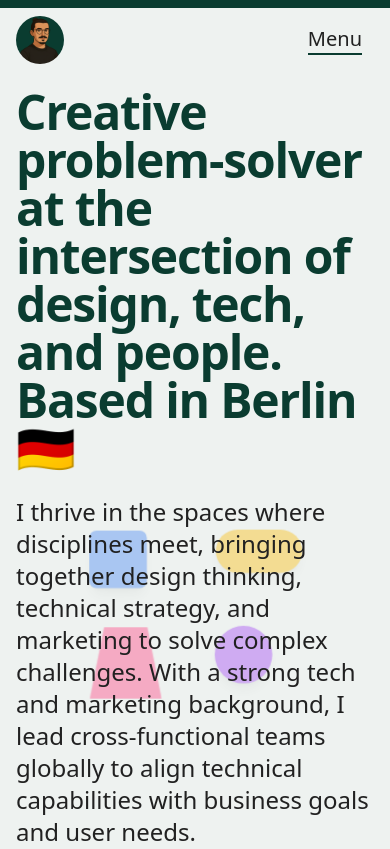
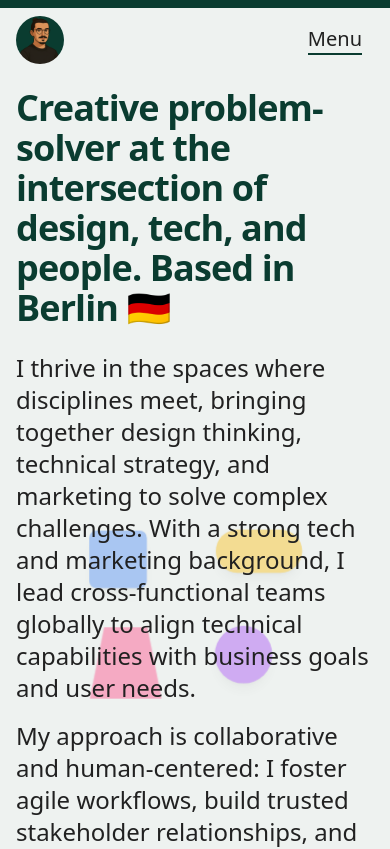
Before and after one commit to ftpaul/ftpaul, a Next.js app: page / in a window 390 px wide. Shown: the top 849 px of the page. Built offline with nearby package versions, Linux system fonts and the light colour scheme.

Commit message:
font size update

```diff
--- a/app/page.tsx
+++ b/app/page.tsx
@@ -27,7 +27,7 @@ export default async function IndexPage() {
         <div className="w-2/3 lg:w-3/4 sm:w-full xs:w-full  ">
 
 
-          <h1 className="text-5xl font-bold tracking-tight text-green-600 mb-6 ">Creative problem-solver at the intersection of design, tech, and people. Based in Berlin 🇩🇪</h1>
+          <h1 className="xs:text-4xl text-5xl font-bold tracking-tight text-green-600 mb-6 ">Creative problem-solver at the intersection of design, tech, and people. Based in Berlin 🇩🇪</h1>
 
           <h2 className="text-xl xs:text-2xl text-gray-600 pb-4 text-left m-auto">
           I thrive in the spaces where disciplines meet, bringing together design thinking, technical strategy, and marketing to solve complex challenges. With a strong tech and marketing background, I lead cross-functional teams globally to align technical capabilities with business goals and user needs.
```
